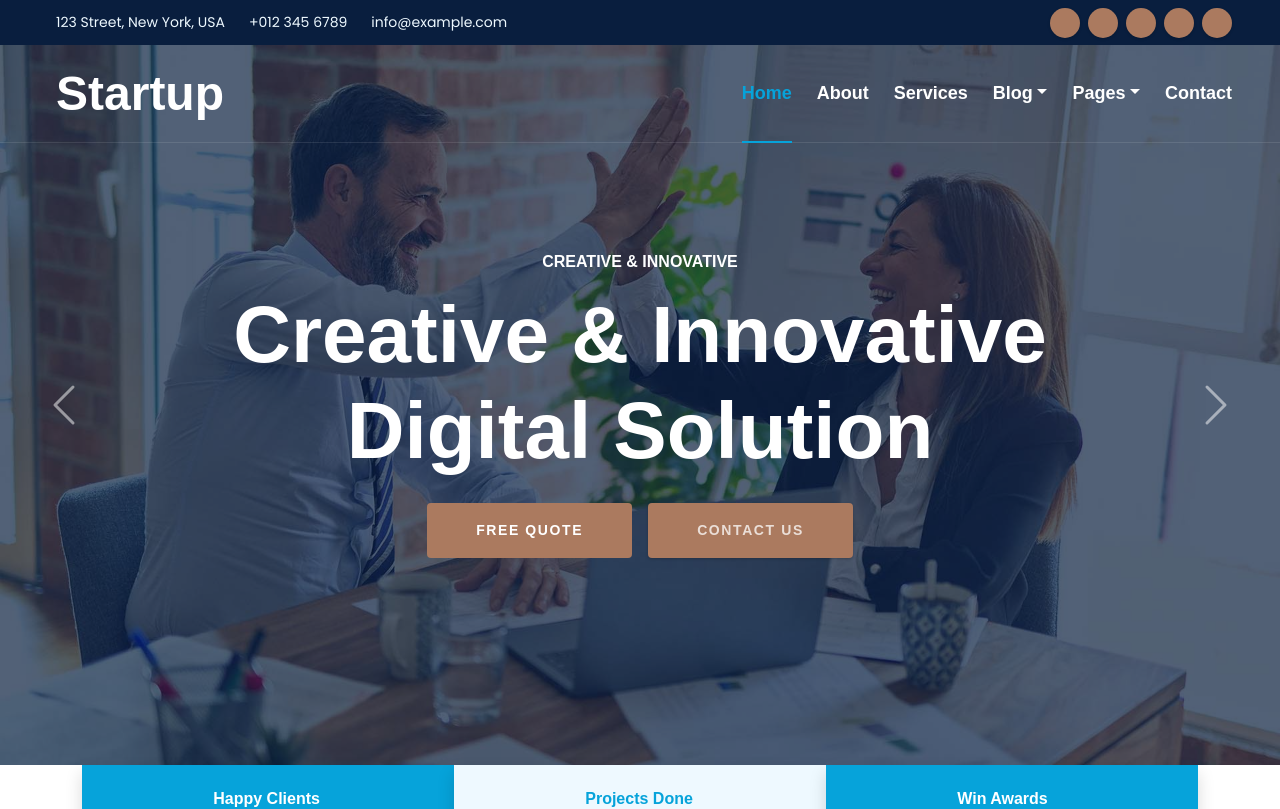
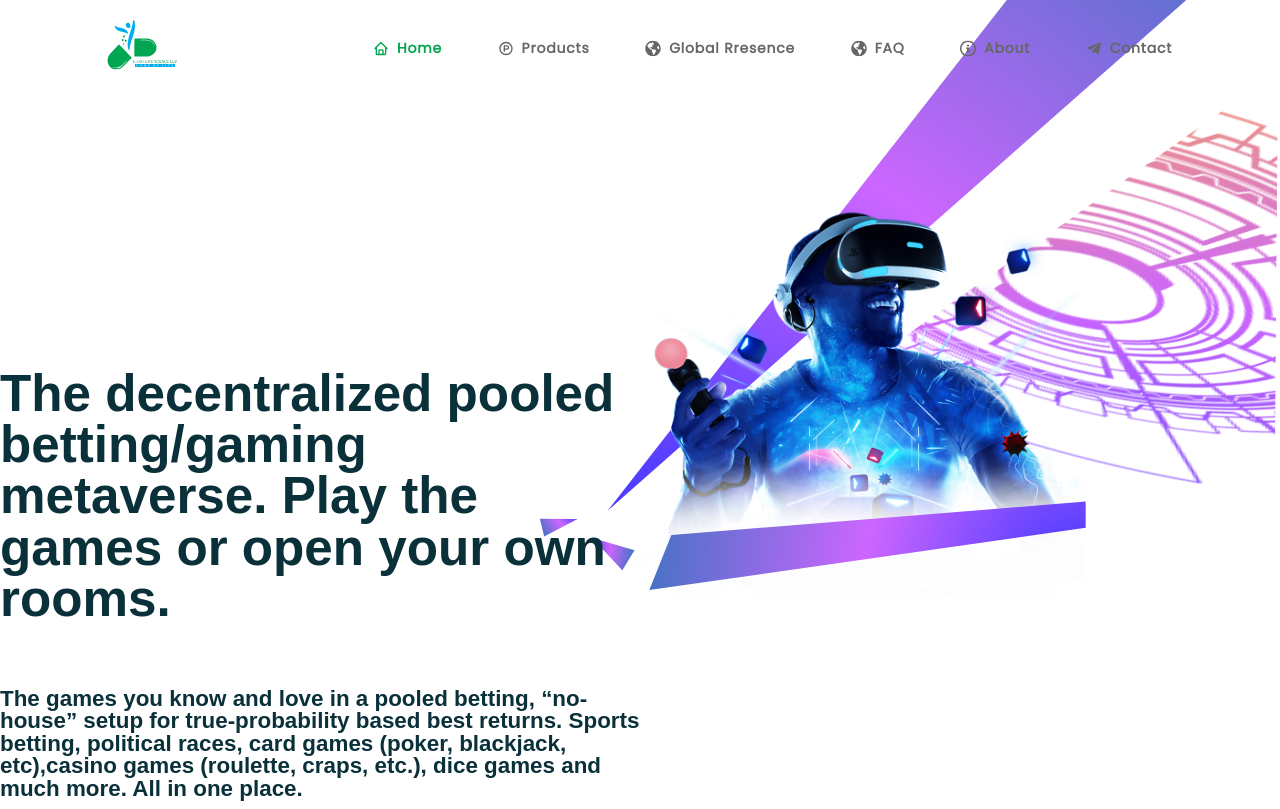
Before and after one commit to kpatel1999/kahu-life-science, a Next.js app: page / in a window 1280 px wide. Shown: the top 809 px of the page. Built offline with nearby package versions, Linux system fonts and the light colour scheme.

Commit message:
Worked to resolve conflict

```diff
--- a/components/Navbar/StyledComponents.tsx
+++ b/components/Navbar/StyledComponents.tsx
@@ -6,7 +6,7 @@ interface WrapperI {
 }
 
 export const Wrapper = styled.nav<WrapperI>`
-  position: sticky;
+  position: fixed;
   top: 0;
   left: 0;
   width: 100%;
--- a/components/ProductPage/Components/ProdectList/index.tsx
+++ b/components/ProductPage/Components/ProdectList/index.tsx
@@ -1,6 +1,6 @@
 import axios from "axios";
 import React, { useEffect, useState } from "react";
-import { useProductsContext } from "../../../../context/products_context";
+// import { useProductsContext } from "../../../../context/products_context";
 import GridView from "../GridView";
 import ListView from "../ListView";
 import Sort from "../Sort";
--- a/package.json
+++ b/package.json
@@ -12,7 +12,6 @@
   "dependencies": {
     "@types/react-dom": "^17.0.2",
     "@types/styled-components": "^5.1.25",
-    "bootstrap": "^5.1.3",
     "axios": "^0.27.2",
     "next": "12.1.5",
     "react": "18.0.0",
@@ -21,8 +20,8 @@
     "react-icons": "^4.3.1",
     "react-multi-carousel": "^2.8.0",
     "spinners-react": "^1.0.7",
-    "styled-components": "^5.3.5",
-    "yarn": "^1.22.18"
+    "styled-components": "^5.3.5"
+
   },
   "devDependencies": {
     "@types/node": "17.0.25",
--- a/pages/api/hello.ts
+++ /dev/null
@@ -1,13 +0,0 @@
-// Next.js API route support: https://nextjs.org/docs/api-routes/introduction
-import type { NextApiRequest, NextApiResponse } from 'next'
-
-type Data = {
-  name: string
-}
-
-export default function handler(
-  req: NextApiRequest,
-  res: NextApiResponse<Data>
-) {
-  res.status(200).json({ name: 'John Doe' })
-}
--- a/pages/index.tsx
+++ b/pages/index.tsx
@@ -1,8 +1,5 @@
 // Next
-import Head from 'next/head'
-import FullLayout from '../components/FullLayout'
-import HomeComponent from '../components/Home'
-import HomePage from '../components/HomePage'
+
 import type { NextPage } from "next";
 import Head from "next/head";
 
@@ -20,11 +17,9 @@ const Home: NextPage = () => {
           content="DoubleDice is a patent-backed non - custodial gateway to the pooled betting multiverse"
         />
       </Head>
-      <HomeComponent />
-
-      {/* <FullLayout> */}
-        {/* <HomePage /> */}
-      {/* </FullLayout> */}
+      <FullLayout>
+        <HomePage />
+      </FullLayout>
     </>
   );
 };
```
Also changed, not shown: pages/ModelDemo.tsx (deleted, +0 -38 lines).
